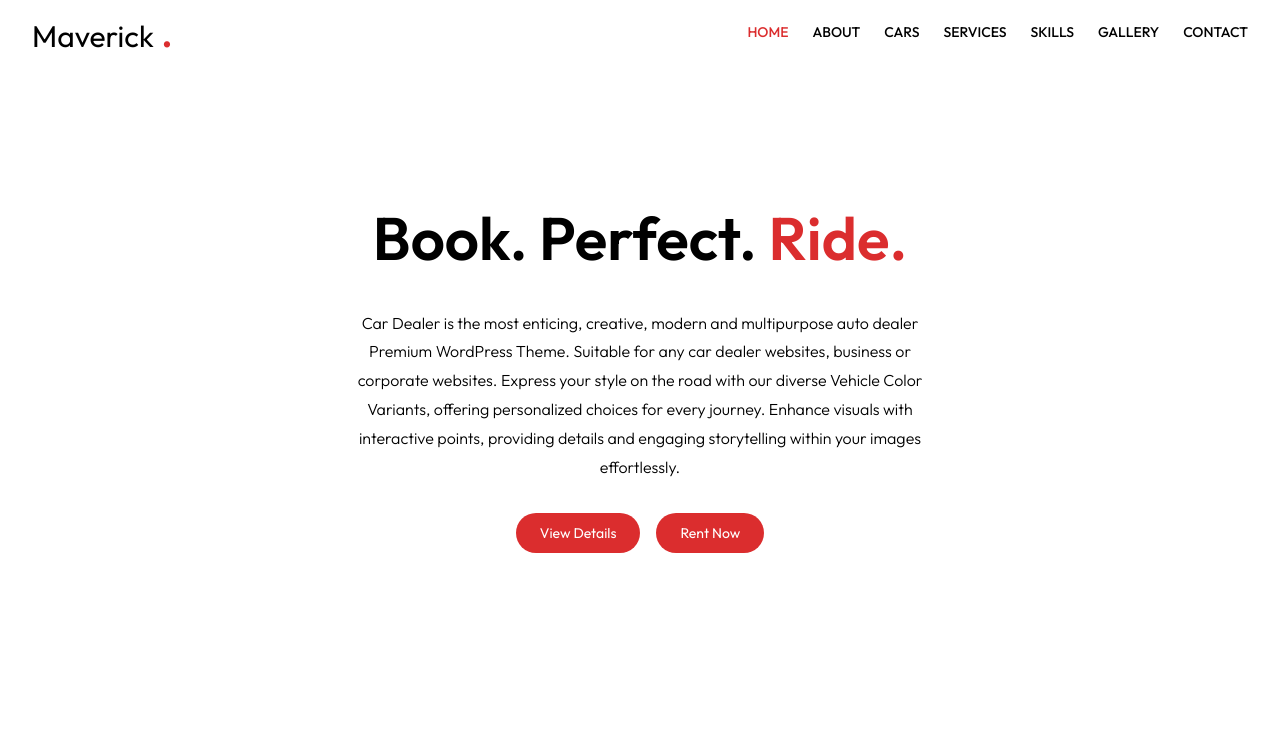
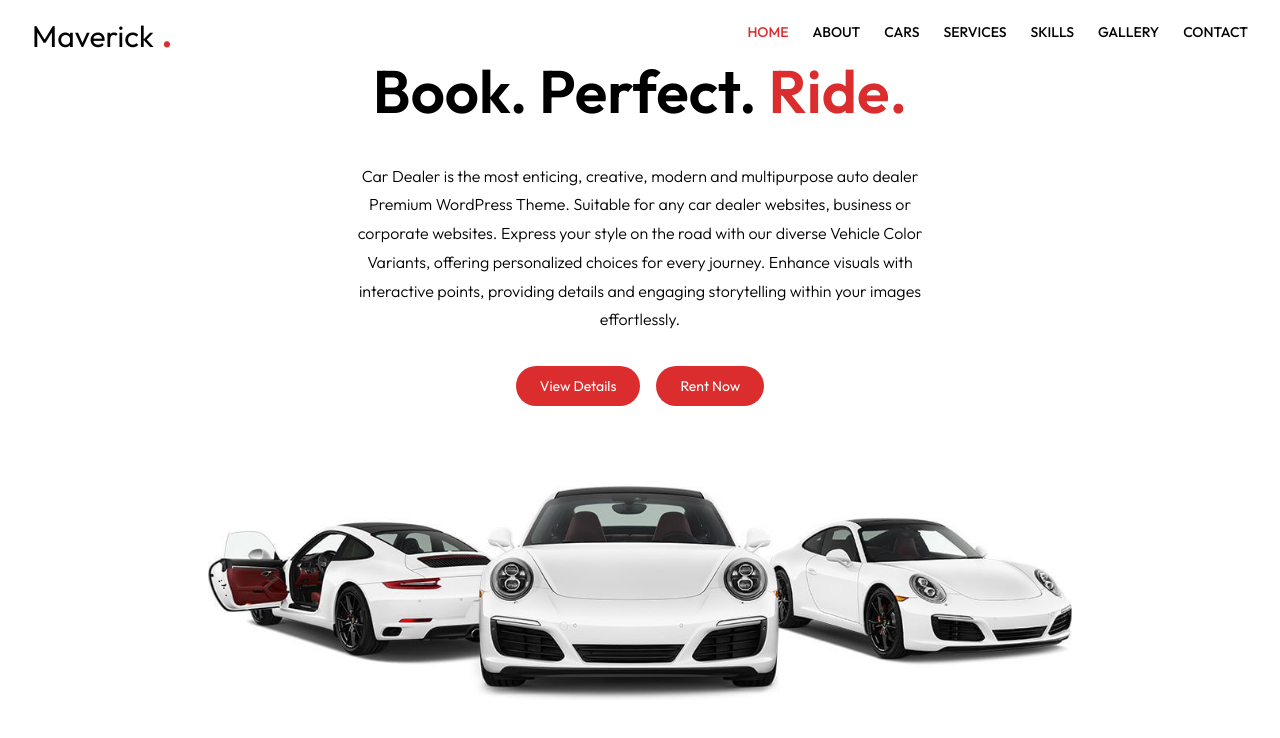
Before and after one commit to VLADGRO96/portfolio, a Next.js app in the folder maverick/: page / in a window 1280 px wide. Shown: the top 738 px of the page. Built offline with nearby package versions, Linux system fonts and the light colour scheme.

Commit message:
Add Home img

```diff
--- a/maverick/components/Car.tsx
+++ b/maverick/components/Car.tsx
@@ -1,9 +1,18 @@
 
 
+import Image from 'next/image'
 import React from 'react'
 
 export default function Car() {
 	return (
-		<div>Car</div>
+		<div>
+			<Image
+				src={'/home.jpg'}
+				alt=''
+				width={1980}
+				height={1080}
+				className='translate-z-0 w-[54rem] h-full'
+			/>
+		</div>
 	)
 }
--- a/maverick/pages/index.tsx
+++ b/maverick/pages/index.tsx
@@ -1,6 +1,7 @@
-import Wrapper from '@/components/Wrapper'
-import React from 'react'
-import Head from 'next/head'
+import Wrapper from "@/components/Wrapper";
+import React from "react";
+import Head from "next/head";
+import Car from "@/components/Car";
 
 export default function Home() {
 	return (
@@ -28,19 +29,20 @@ export default function Home() {
 						</p>
 
 						{/* Button */}
-						<div className='mt-8 flex gap-x-4 justify-center z-10'>
-							<button className='flex-none rounded-full bg-Red px-6 py-2.5 text-sm font-normal hover:bg-Black transition-all duration-300 text-white'>
+						<div className="mt-8 flex gap-x-4 justify-center z-10">
+							<button className="flex-none rounded-full bg-Red px-6 py-2.5 text-sm font-normal hover:bg-Black transition-all duration-300 text-white">
 								View Details
 							</button>
-							<button className='flex-none rounded-full bg-Red px-6 py-2.5 text-sm font-normal hover:bg-Black transition-all duration-300 text-white'>
+							<button className="flex-none rounded-full bg-Red px-6 py-2.5 text-sm font-normal hover:bg-Black transition-all duration-300 text-white">
 								Rent Now
 							</button>
 						</div>
 
-						<div>
-
+						<div className="mt-20 w-full h-full">
+							<div className="w-full h-full flex justify-center">
+								<Car />
+							</div>
 						</div>
-
 					</div>
 				</div>
 			</Wrapper>
```
